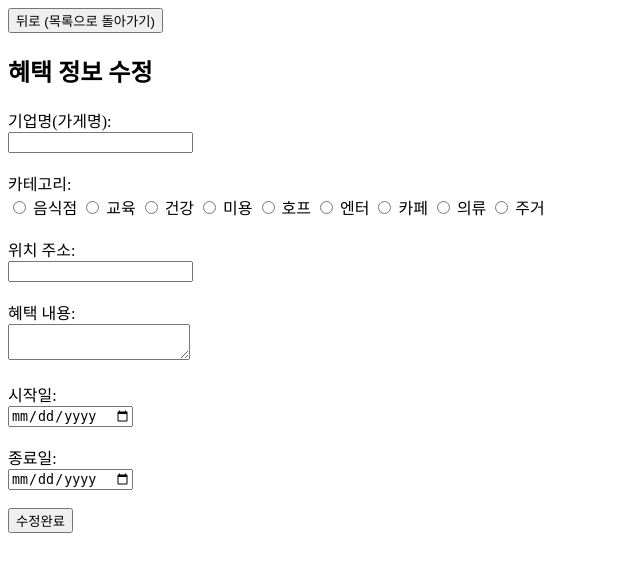
After one commit to YunbinGil/univPartner, a Flask app: page /benefit/edit/form in a window 1280 px wide. The commit adds this page. Shown: the top 572 px of the page, without its empty margins (0-640 px from the left). Run offline with Flask 3, Linux system fonts and the light colour scheme.

Commit message:
feat: /benefit/edit/form 화면

```diff
--- a/app/routes.py
+++ b/app/routes.py
@@ -386,10 +386,12 @@ def fetch_partners_by_scope():
             SELECT
                 p.partner_id,
                 p.name,
+                p.address,
                 p.content,
                 p.scope,
                 p.start_date,
                 p.end_date,
+                p.category_id,
                 bc.name AS category_name,
                 GROUP_CONCAT(bt.name SEPARATOR ', ') AS benefit_types
             FROM partners p
@@ -408,6 +410,52 @@ def fetch_partners_by_scope():
 
     cur.close()
     return jsonify({'error': '접근 권한 없음'}), 403
+
+@main.route('/benefit/edit/form')
+def benefit_edit_form():
+    return render_template('benefit_edit_form.html')
+
+@main.route('/benefit/update', methods=['POST'])
+def update_benefit():
+    partner_id = request.form.get('partner_id')
+    store_name = request.form.get('store_name')
+    address = request.form.get('address')
+    content = request.form.get('content')
+    start_date = request.form.get('start_date')
+    end_date = request.form.get('end_date')
+    category_id = request.form.get('category')
+    type_ids = request.form.getlist('type_ids')
+
+    if not partner_id:
+        return "❌ 혜택 ID 없음", 400
+
+    try:
+        cur = mysql.connection.cursor()
+
+        # ✅ partners 테이블 업데이트
+        cur.execute("""
+            UPDATE partners
+            SET name = %s, address = %s, content = %s,
+                start_date = %s, end_date = %s, category_id = %s
+            WHERE partner_id = %s
+        """, (store_name, address, content, start_date, end_date, category_id, partner_id))
+
+        # ✅ 연결 테이블 싹 지우고 다시 넣기
+        cur.execute("DELETE FROM PartnerBenefitTypes WHERE partner_id = %s", (partner_id,))
+        for type_id in type_ids:
+            cur.execute("""
+                INSERT INTO PartnerBenefitTypes (partner_id, type_id)
+                VALUES (%s, %s)
+            """, (partner_id, type_id))
+
+        mysql.connection.commit()
+        cur.close()
+        return redirect(url_for('main.benefit_edit_success'))
+
+    except Exception as e:
+        print("❌ 수정 실패:", e)
+        mysql.connection.rollback()
+        return "서버 오류 발생", 500
 
 
 @main.route('/map', methods=['GET','POST'])
--- /dev/null
+++ b/templates/benefit_edit_form.html
@@ -0,0 +1,90 @@
+<!DOCTYPE html>
+<html>
+
+<head>
+    <meta charset="UTF-8" />
+    <title>title</title>
+    <script src="{{ url_for('static', filename='js/format.js') }}"></script>
+</head>
+
+<body>
+    <a href="/benefit/edit"><button type="button">뒤로 (목록으로 돌아가기) </button></a>
+    <br>
+
+    <h2> 혜택 정보 수정 </h2>
+
+    <form action="{{ url_for('main.update_benefit') }}" method="POST" onsubmit="handleSubmit()">
+    <input type="hidden" name="partner_id" id="partner_id">
+
+    <label>기업명(가게명):</label><br>
+    <input type="text" id="store_name" name="store_name" required><br><br>
+
+    <label>카테고리:</label><br>
+    <input type="radio" name="category" value=1 id="cat1" required> 음식점
+    <input type="radio" name="category" value=2 id="cat2"> 교육
+    <input type="radio" name="category" value=3 id="cat3"> 건강
+    <input type="radio" name="category" value=4 id="cat4"> 미용
+    <input type="radio" name="category" value=5 id="cat5"> 호프
+    <input type="radio" name="category" value=6 id="cat6"> 엔터
+    <input type="radio" name="category" value=7 id="cat7"> 카페
+    <input type="radio" name="category" value=8 id="cat8"> 의류
+    <input type="radio" name="category" value=9 id="cat9"> 주거
+    <br><br>
+
+    {% for btype in benefit_types %}
+    <input type="checkbox" name="type_ids" value="{{ btype.type_id }}" data-name="{{ btype.name }}"> {{ btype.name }}
+    {% endfor %}
+
+    <label>위치 주소:</label><br>
+    <input type="text" id="address" name="address"><br><br>
+
+    <label>혜택 내용:</label><br>
+    <textarea id="content" name="content" required></textarea><br><br>
+
+    <label>시작일:</label><br>
+    <input type="date" id="start_date" name="start_date" required><br><br>
+
+    <label>종료일:</label><br>
+    <input type="date" id="end_date" name="end_date" required><br><br>
+
+    <button type="submit" onclick="sessionStorage.removeItem('editingPartner')">수정완료</button>
+
+    </form>
+    <script>
+        document.addEventListener('DOMContentLoaded', () => {
+            const partnerData = sessionStorage.getItem('editingPartner');
+            if (!partnerData) {
+                alert("수정할 혜택 정보가 없습니다.");
+                return;
+            }
+
+            const partner = JSON.parse(partnerData);
+            document.getElementById('partner_id').value = partner.partner_id;
+
+            // ✅ input에 값 채우기 예시
+            document.getElementById('store_name').value = partner.name;
+            document.getElementById('address').value = partner.address;
+            document.getElementById('content').value = partner.content;
+
+            // ✅ 날짜도 예쁘게
+            document.getElementById('start_date').value = formatDate(partner.start_date);
+            document.getElementById('end_date').value = formatDate(partner.end_date);
+
+            // ✅ 혜택 형태 체크박스도 체크해주기
+            const benefitTypes = (partner.benefit_types || '').split(', ');
+            benefitTypes.forEach(type => {
+                const checkbox = [...document.querySelectorAll('input[name="type_ids"]')]
+                    .find(cb => cb.dataset.name === type);
+                if (checkbox) checkbox.checked = true;
+            });
+
+            // ✅ 카테고리 반영
+            const categoryRadio = document.querySelector(`input[name="category"][value="${partner.category_id}"]`);
+            if (categoryRadio) categoryRadio.checked = true;
+
+        });
+    </script>
+
+</body>
+
+</html>
```
Also changed, not shown: templates/benefit_edit.html (+4 -3 lines).
